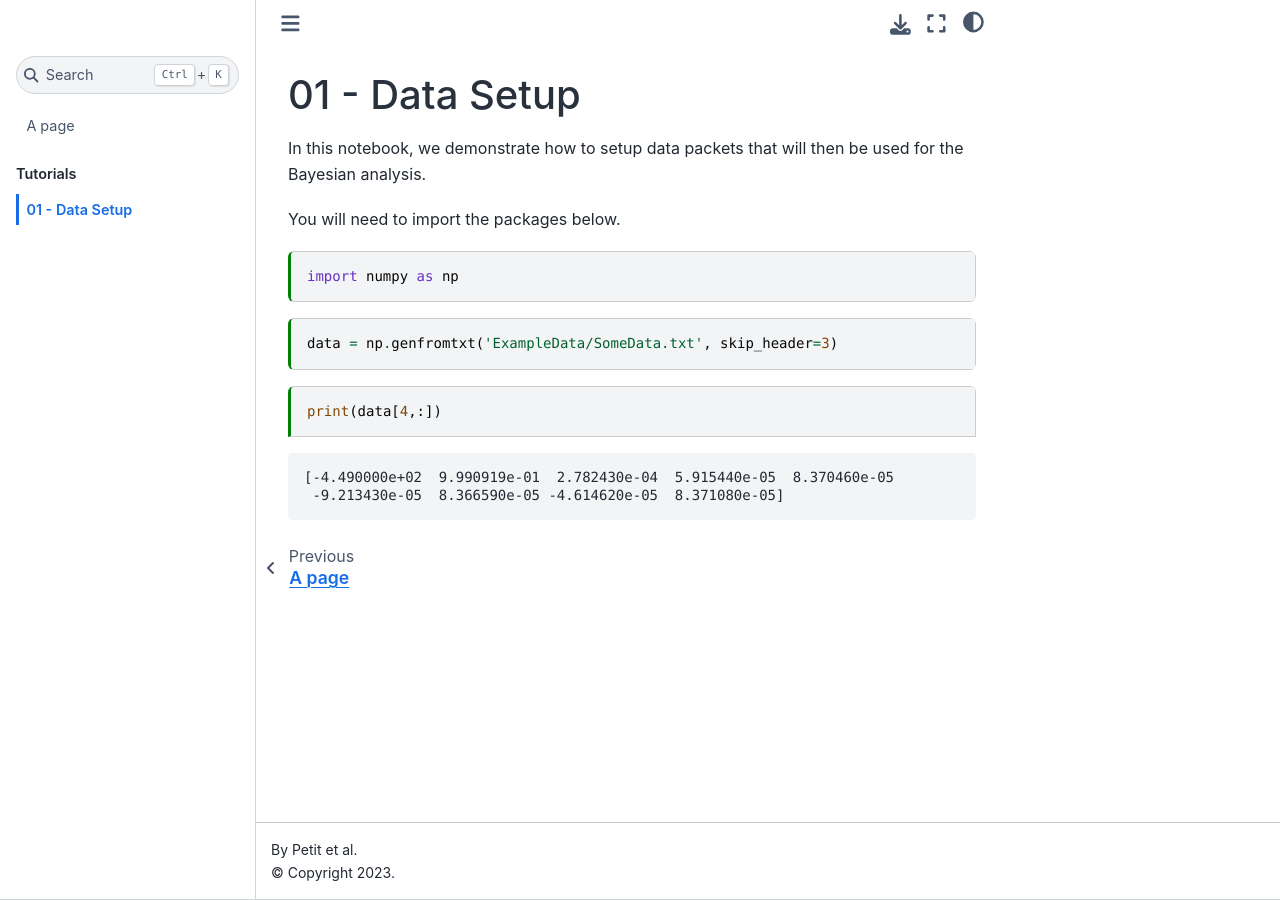
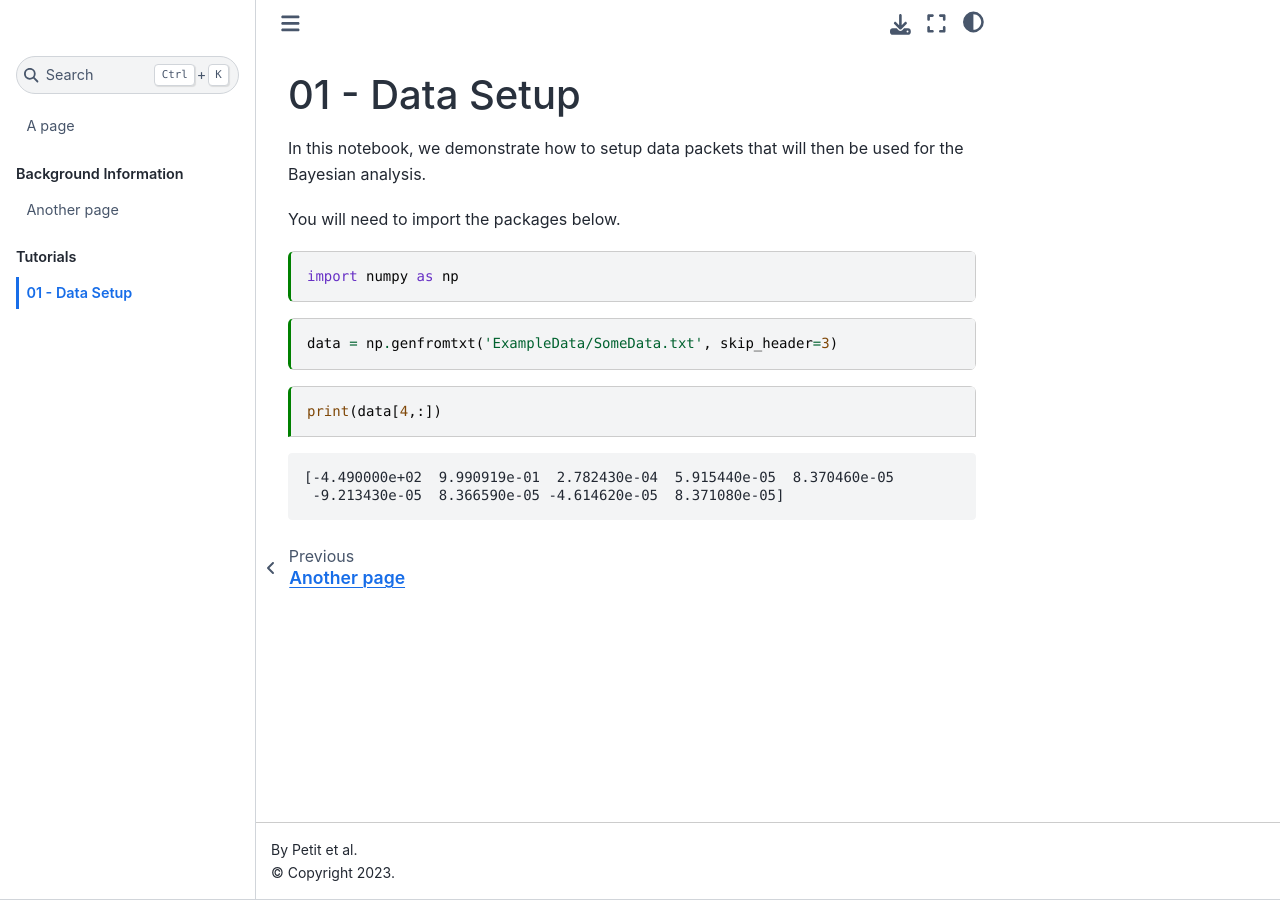
Before and after one commit to veropetit/JupyterBookTutorial, a Jupyter Book: the page built from Book/Tutorials/Tutorial1.ipynb, in a window 1280 px wide. Built offline with Jupyter Book 1.0.4 settings and Sphinx 7.4.7 and the Sphinx Book theme 1.1.4, drawn with Linux system fonts in a browser that asks for light colours; pages that are not in the unit, such as notebooks, are missing from menus; some of the changed lines change nothing that is shown.

Commit message:
Update _toc.yml

```diff
--- a/Book/_toc.yml
+++ b/Book/_toc.yml
@@ -6,7 +6,7 @@ root: 01-APage
 parts:
   - caption: Background Information
     chapters:
-    - file: AnotherPage.md
+    - file: 02-AnotherPage.md
   - caption: Tutorials
     chapters:
     - file: Tutorials/Tutorial1.ipynb
```
